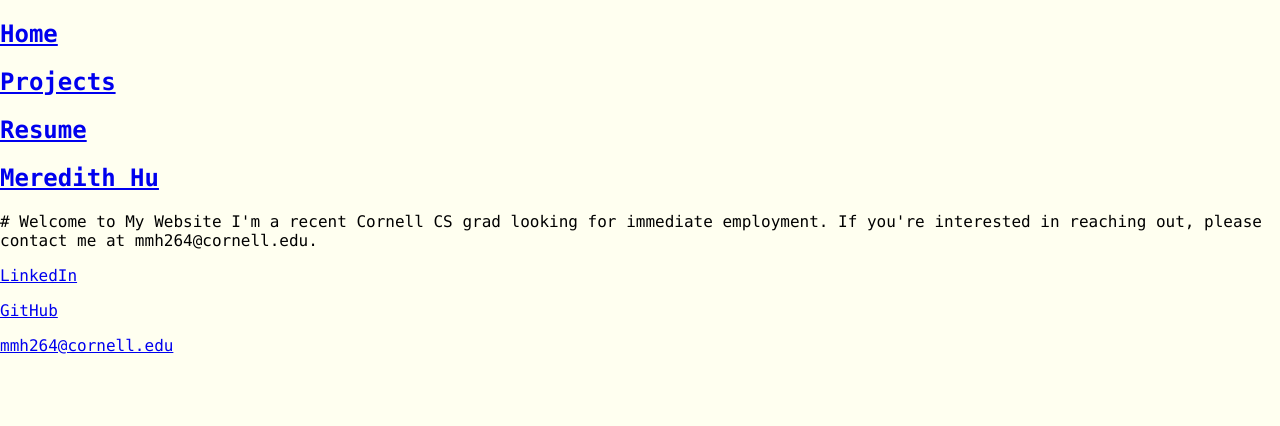
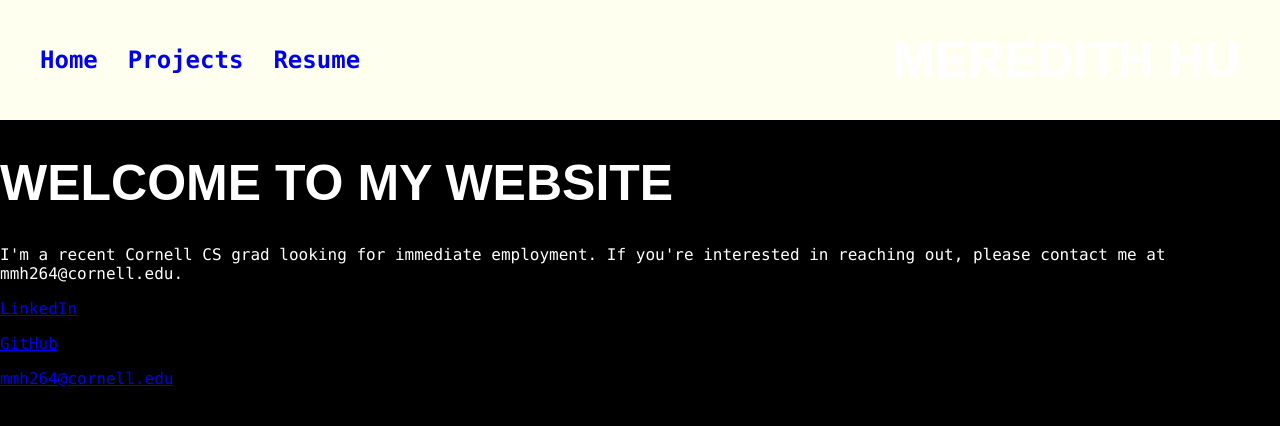
Before and after one commit to meredithmhu/meredithmhu.github.io, a Jekyll site: the page built from index.html, in a window 1280 px wide. Shown: the top 426 px of the page. Built offline with Jekyll 4.4.1, drawn with Linux system fonts in a browser that asks for light colours.

Commit message:
added dark theme to website

```diff
--- a/assets/main.css
+++ b/assets/main.css
@@ -1,11 +1,78 @@
-@import url('https://fonts.googleapis.com/css2?family=Exo+2&family=Alegreya+Sans&display=swap');
-
 /* Base Styles */
 body {
   margin: 0;
   font-family: monaco, monospace;
-  background-color: #fffff0;
 
-  /* black background */
-  color: #000000;
+  /* black background for website */
+  background-color: #000000;
+
+  /* white text */
+  color: #FFFFFF;
+
+  /* Class for heading 1's in markdown, for now */
+  h1 {
+    font-family: 'Exo 2', sans-serif;
+    color: #FFFFFF;
+    text-transform: uppercase;
+    font-size: 50px;
+  }
+
+    /* Header Styles */
+    header {
+        background-color: #fffff0;
+        padding: 0px 40px;
+        box-shadow: 0 2px 5px rgba(0, 0, 0, 0.1);
+    }
+
+    .wrapper {
+        display: flex;
+        justify-content: space-between;
+        align-items: center;
+        height: 120px;
+      }
+
+      /* Navigation */
+      .site-nav {
+        display: flex;
+        justify-content: space-between;
+        width: 100%;
+        align-items: center;
+      }
+
+      .nav-left {
+        display: flex;
+        gap: 30px;
+      }
+
+      .nav-left a {
+        text-decoration: none;
+      }
+
+      .nav-left a h2 {
+        display: inline-block;
+        /* Ensures inline placement for navigation items */
+      }
+
+      .nav-left a:hover h2 {
+        color: #555;
+        /* Hover effect */
+      }
+
+      .nav-right {
+        text-align: right;
+      }
+
+      .nav-right .site-title {
+        text-decoration: none;
+      }
+
+      .nav-right .site-title h1 {
+        display: inline-block;
+        /* Ensures inline placement for title */
+      }
+
+      .nav-right .site-title:hover h1 {
+        color: #555;
+        /* Hover effect */
+      }
 }
--- a/index.html
+++ b/index.html
@@ -4,6 +4,6 @@ title: Meredith Hu's Personal Website
 content: hello
 ---
 
-# Welcome to My Website
+<h1>Welcome to My Website</h1>
 
 I'm a recent Cornell CS grad looking for immediate employment. If you're interested in reaching out, please contact me at mmh264@cornell.edu.
```
